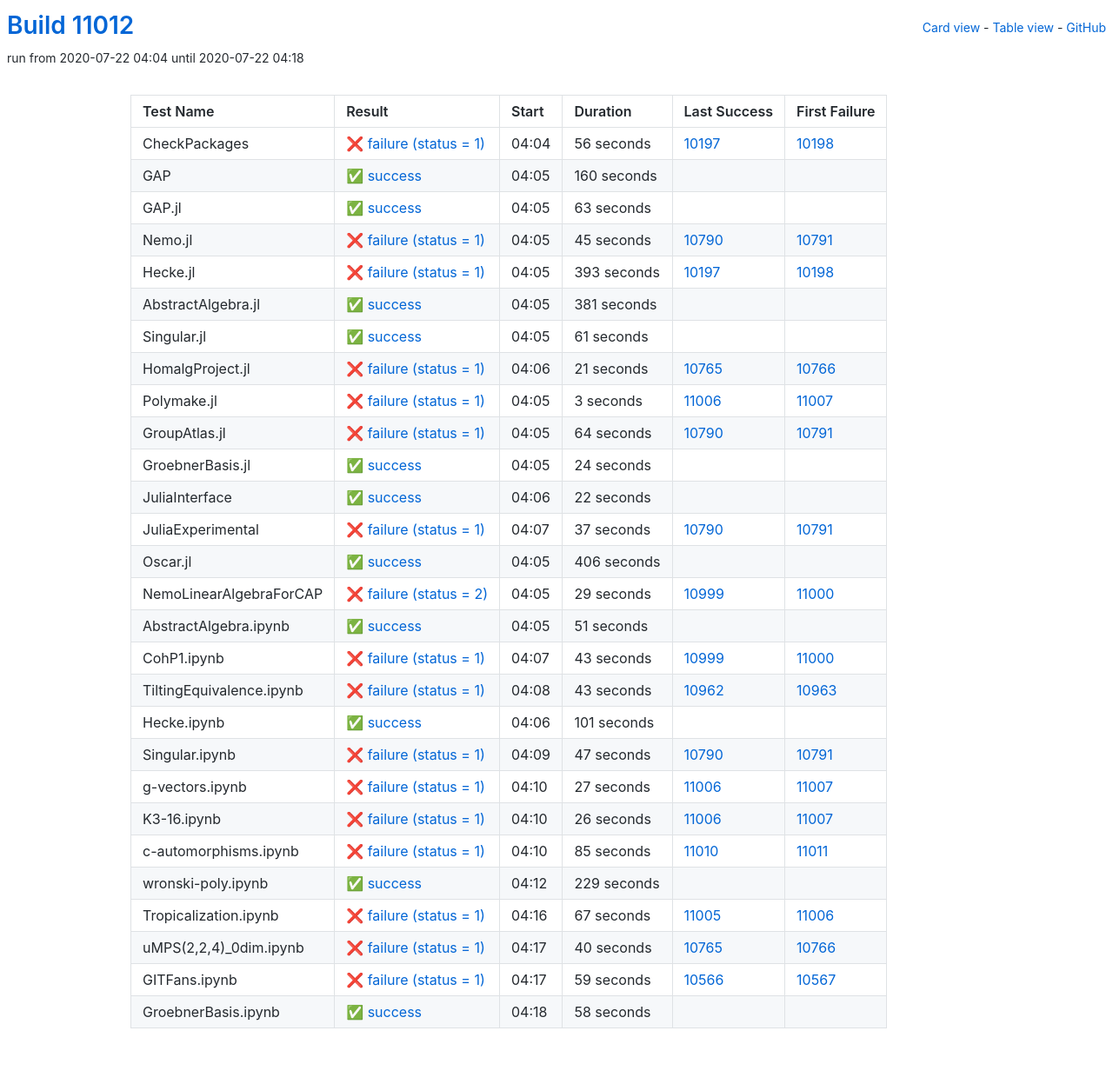
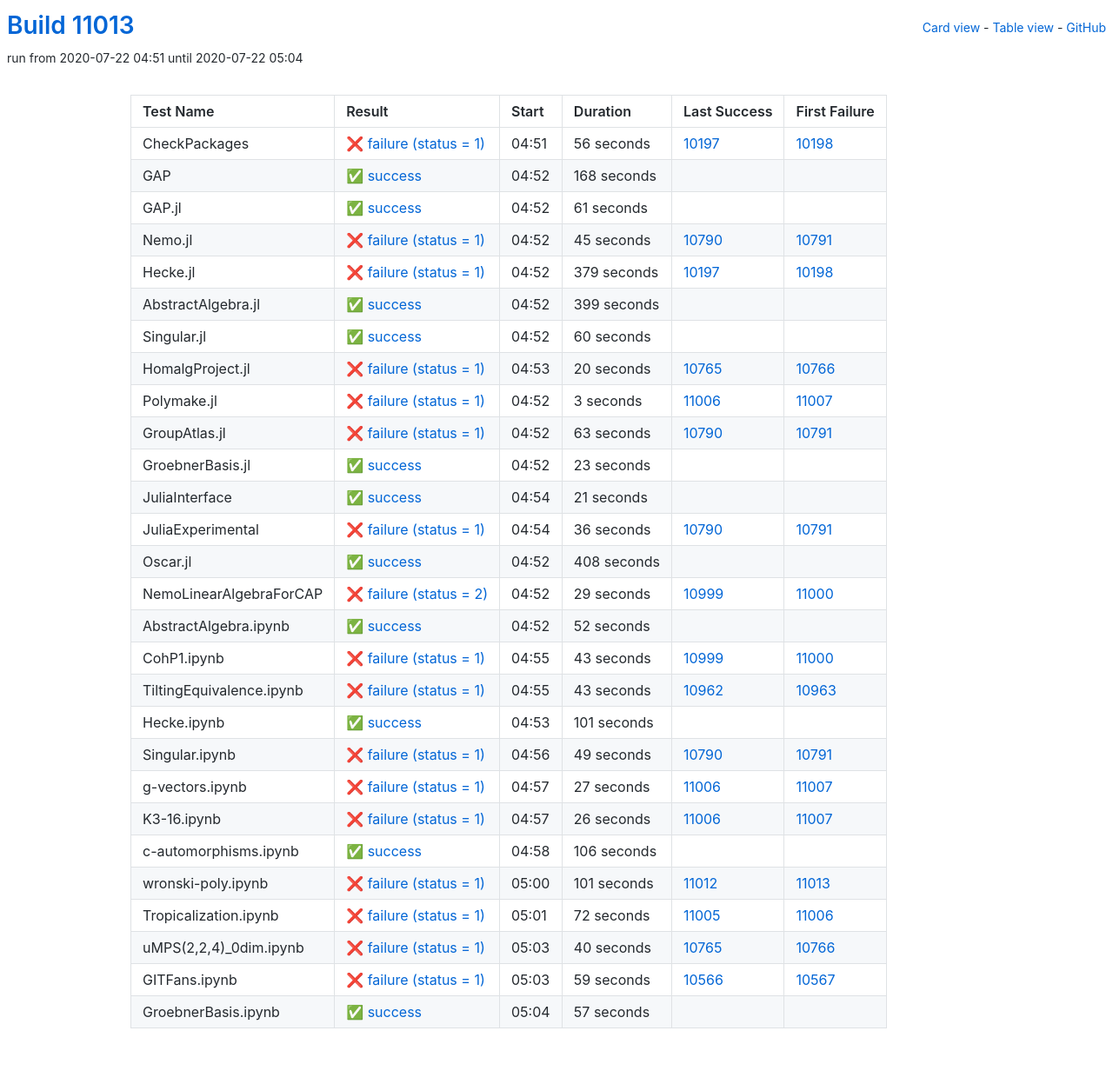
Before and after one commit to oscar-system/oscar-ci-status, a Jekyll site: the page built from table.html, in a window 1280 px wide. Shown: the whole page at 87% size. Built offline with Jekyll 4.4.1, drawn with Linux system fonts in a browser that asks for light colours.

Commit message:
Build #11013

```diff
--- a/_data/ci.yml
+++ b/_data/ci.yml
@@ -1,6 +1,6 @@
 ---
-build: 11012
-build_url: https://oscarci.mathematik.uni-kl.de/job/oscar/11012/
+build: 11013
+build_url: https://oscarci.mathematik.uni-kl.de/job/oscar/11013/
 job: oscar
 organization: oscar-system
 repo: oscar-ci-status
@@ -8,8 +8,8 @@
 tests:
 - name: CheckPackages
   id: checkpackages
-  log: https://oscarci.mathematik.uni-kl.de/job/oscar/11012/artifact/logs/build-11012/CheckPackages.log
-  start: 2020-07-22 04:04
+  log: https://oscarci.mathematik.uni-kl.de/job/oscar/11013/artifact/logs/build-11013/CheckPackages.log
+  start: 2020-07-22 04:51
   success: false
   exitcode: 1
   status: failure
@@ -20,32 +20,32 @@
   first_failure_url: https://oscarci.mathematik.uni-kl.de/job/oscar/10198/
 - name: GAP
   id: gap
-  log: https://oscarci.mathematik.uni-kl.de/job/oscar/11012/artifact/logs/build-11012/GAP.log
-  start: 2020-07-22 04:05
+  log: https://oscarci.mathematik.uni-kl.de/job/oscar/11013/artifact/logs/build-11013/GAP.log
+  start: 2020-07-22 04:52
   success: true
   exitcode: 0
   status: success
-  duration: 160
+  duration: 168
   last_success: false
   last_success_url:
   first_failure: false
   first_failure_url:
 - name: GAP.jl
   id: gap-jl
-  log: https://oscarci.mathematik.uni-kl.de/job/oscar/11012/artifact/logs/build-11012/GAP.jl.log
-  start: 2020-07-22 04:05
+  log: https://oscarci.mathematik.uni-kl.de/job/oscar/11013/artifact/logs/build-11013/GAP.jl.log
+  start: 2020-07-22 04:52
   success: true
   exitcode: 0
   status: success
-  duration: 63
+  duration: 61
   last_success: false
   last_success_url:
   first_failure: false
   first_failure_url:
 - name: Nemo.jl
   id: nemo-jl
-  log: https://oscarci.mathematik.uni-kl.de/job/oscar/11012/artifact/logs/build-11012/Nemo.jl.log
-  start: 2020-07-22 04:05
+  log: https://oscarci.mathematik.uni-kl.de/job/oscar/11013/artifact/logs/build-11013/Nemo.jl.log
+  start: 2020-07-22 04:52
   success: false
   exitcode: 1
   status: failure
@@ -56,56 +56,56 @@
   first_failure_url: https://oscarci.mathematik.uni-kl.de/job/oscar/10791/
 - name: Hecke.jl
   id: hecke-jl
-  log: https://oscarci.mathematik.uni-kl.de/job/oscar/11012/artifact/logs/build-11012/Hecke.jl.log
-  start: 2020-07-22 04:05
+  log: https://oscarci.mathematik.uni-kl.de/job/oscar/11013/artifact/logs/build-11013/Hecke.jl.log
+  start: 2020-07-22 04:52
   success: false
   exitcode: 1
   status: failure
-  duration: 393
+  duration: 379
   last_success: 10197
   last_success_url: https://oscarci.mathematik.uni-kl.de/job/oscar/10197/
   first_failure: 10198
   first_failure_url: https://oscarci.mathematik.uni-kl.de/job/oscar/10198/
 - name: AbstractAlgebra.jl
   id: abstractalgebra-jl
-  log: https://oscarci.mathematik.uni-kl.de/job/oscar/11012/artifact/logs/build-11012/AbstractAlgebra.jl.log
-  start: 2020-07-22 04:05
+  log: https://oscarci.mathematik.uni-kl.de/job/oscar/11013/artifact/logs/build-11013/AbstractAlgebra.jl.log
+  start: 2020-07-22 04:52
   success: true
   exitcode: 0
   status: success
-  duration: 381
+  duration: 399
   last_success: false
   last_success_url:
   first_failure: false
   first_failure_url:
 - name: Singular.jl
   id: singular-jl
-  log: https://oscarci.mathematik.uni-kl.de/job/oscar/11012/artifact/logs/build-11012/Singular.jl.log
-  start: 2020-07-22 04:05
+  log: https://oscarci.mathematik.uni-kl.de/job/oscar/11013/artifact/logs/build-11013/Singular.jl.log
+  start: 2020-07-22 04:52
   success: true
   exitcode: 0
   status: success
-  duration: 61
+  duration: 60
   last_success: false
   last_success_url:
   first_failure: false
   first_failure_url:
 - name: HomalgProject.jl
   id: homalgproject-jl
-  log: https://oscarci.mathematik.uni-kl.de/job/oscar/11012/artifact/logs/build-11012/HomalgProject.jl.log
-  start: 2020-07-22 04:06
+  log: https://oscarci.mathematik.uni-kl.de/job/oscar/11013/artifact/logs/build-11013/HomalgProject.jl.log
+  start: 2020-07-22 04:53
   success: false
   exitcode: 1
   status: failure
-  duration: 21
+  duration: 20
   last_success: 10765
   last_success_url: https://oscarci.mathematik.uni-kl.de/job/oscar/10765/
   first_failure: 10766
   first_failure_url: https://oscarci.mathematik.uni-kl.de/job/oscar/10766/
 - name: Polymake.jl
   id: polymake-jl
-  log: https://oscarci.mathematik.uni-kl.de/job/oscar/11012/artifact/logs/build-11012/Polymake.jl.log
-  start: 2020-07-22 04:05
+  log: https://oscarci.mathematik.uni-kl.de/job/oscar/11013/artifact/logs/build-11013/Polymake.jl.log
+  start: 2020-07-22 04:52
   success: false
   exitcode: 1
   status: failure
@@ -116,68 +116,68 @@
   first_failure_url: https://oscarci.mathematik.uni-kl.de/job/oscar/11007/
 - name: GroupAtlas.jl
   id: groupatlas-jl
-  log: https://oscarci.mathematik.uni-kl.de/job/oscar/11012/artifact/logs/build-11012/GroupAtlas.jl.log
-  start: 2020-07-22 04:05
+  log: https://oscarci.mathematik.uni-kl.de/job/oscar/11013/artifact/logs/build-11013/GroupAtlas.jl.log
+  start: 2020-07-22 04:52
   success: false
   exitcode: 1
   status: failure
-  duration: 64
+  duration: 63
   last_success: 10790
   last_success_url: https://oscarci.mathematik.uni-kl.de/job/oscar/10790/
   first_failure: 10791
   first_failure_url: https://oscarci.mathematik.uni-kl.de/job/oscar/10791/
 - name: GroebnerBasis.jl
   id: groebnerbasis-jl
-  log: https://oscarci.mathematik.uni-kl.de/job/oscar/11012/artifact/logs/build-11012/GroebnerBasis.jl.log
-  start: 2020-07-22 04:05
+  log: https://oscarci.mathematik.uni-kl.de/job/oscar/11013/artifact/logs/build-11013/GroebnerBasis.jl.log
+  start: 2020-07-22 04:52
   success: true
   exitcode: 0
   status: success
-  duration: 24
+  duration: 23
   last_success: false
   last_success_url:
   first_failure: false
   first_failure_url:
 - name: JuliaInterface
   id: juliainterface
-  log: https://oscarci.mathematik.uni-kl.de/job/oscar/11012/artifact/logs/build-11012/JuliaInterface.log
-  start: 2020-07-22 04:06
+  log: https://oscarci.mathematik.uni-kl.de/job/oscar/11013/artifact/logs/build-11013/JuliaInterface.log
+  start: 2020-07-22 04:54
   success: true
   exitcode: 0
   status: success
-  duration: 22
+  duration: 21
   last_success: false
   last_success_url:
   first_failure: false
   first_failure_url:
 - name: JuliaExperimental
   id: juliaexperimental
-  log: https://oscarci.mathematik.uni-kl.de/job/oscar/11012/artifact/logs/build-11012/JuliaExperimental.log
-  start: 2020-07-22 04:07
+  log: https://oscarci.mathematik.uni-kl.de/job/oscar/11013/artifact/logs/build-11013/JuliaExperimental.log
+  start: 2020-07-22 04:54
   success: false
   exitcode: 1
   status: failure
-  duration: 37
+  duration: 36
   last_success: 10790
   last_success_url: https://oscarci.mathematik.uni-kl.de/job/oscar/10790/
   first_failure: 10791
   first_failure_url: https://oscarci.mathematik.uni-kl.de/job/oscar/10791/
 - name: Oscar.jl
   id: oscar-jl
-  log: https://oscarci.mathematik.uni-kl.de/job/oscar/11012/artifact/logs/build-11012/Oscar.jl.log
-  start: 2020-07-22 04:05
+  log: https://oscarci.mathematik.uni-kl.de/job/oscar/11013/artifact/logs/build-11013/Oscar.jl.log
+  start: 2020-07-22 04:52
   success: true
   exitcode: 0
   status: success
-  duration: 406
+  duration: 408
   last_success: false
   last_success_url:
   first_failure: false
   first_failure_url:
 - name: NemoLinearAlgebraForCAP
   id: nemolinearalgebraforcap
-  log: https://oscarci.mathematik.uni-kl.de/job/oscar/11012/artifact/logs/build-11012/NemoLinearAlgebraForCAP.log
-  start: 2020-07-22 04:05
+  log: https://oscarci.mathematik.uni-kl.de/job/oscar/11013/artifact/logs/build-11013/NemoLinearAlgebraForCAP.log
+  start: 2020-07-22 04:52
   success: false
   exitcode: 2
   status: failure
@@ -188,20 +188,20 @@
   first_failure_url: https://oscarci.mathematik.uni-kl.de/job/oscar/11000/
 - name: AbstractAlgebra.ipynb
   id: abstractalgebra-ipynb
-  log: https://oscarci.mathematik.uni-kl.de/job/oscar/11012/artifact/logs/build-11012/AbstractAlgebra.ipynb.log
-  start: 2020-07-22 04:05
+  log: https://oscarci.mathematik.uni-kl.de/job/oscar/11013/artifact/logs/build-11013/AbstractAlgebra.ipynb.log
+  start: 2020-07-22 04:52
   success: true
   exitcode: 0
   status: success
-  duration: 51
+  duration: 52
   last_success: false
   last_success_url:
   first_failure: false
   first_failure_url:
 - name: CohP1.ipynb
   id: cohp1-ipynb
-  log: https://oscarci.mathematik.uni-kl.de/job/oscar/11012/artifact/logs/build-11012/CohP1.ipynb.log
-  start: 2020-07-22 04:07
+  log: https://oscarci.mathematik.uni-kl.de/job/oscar/11013/artifact/logs/build-11013/CohP1.ipynb.log
+  start: 2020-07-22 04:55
   success: false
   exitcode: 1
   status: failure
@@ -212,8 +212,8 @@
   first_failure_url: https://oscarci.mathematik.uni-kl.de/job/oscar/11000/
 - name: TiltingEquivalence.ipynb
   id: tiltingequivalence-ipynb
-  log: https://oscarci.mathematik.uni-kl.de/job/oscar/11012/artifact/logs/build-11012/TiltingEquivalence.ipynb.log
-  start: 2020-07-22 04:08
+  log: https://oscarci.mathematik.uni-kl.de/job/oscar/11013/artifact/logs/build-11013/TiltingEquivalence.ipynb.log
+  start: 2020-07-22 04:55
   success: false
   exitcode: 1
   status: failure
@@ -224,8 +224,8 @@
   first_failure_url: https://oscarci.mathematik.uni-kl.de/job/oscar/10963/
 - name: Hecke.ipynb
   id: hecke-ipynb
-  log: https://oscarci.mathematik.uni-kl.de/job/oscar/11012/artifact/logs/build-11012/Hecke.ipynb.log
-  start: 2020-07-22 04:06
+  log: https://oscarci.mathematik.uni-kl.de/job/oscar/11013/artifact/logs/build-11013/Hecke.ipynb.log
+  start: 2020-07-22 04:53
   success: true
   exitcode: 0
   status: success
@@ -236,20 +236,20 @@
   first_failure_url:
 - name: Singular.ipynb
   id: singular-ipynb
-  log: https://oscarci.mathematik.uni-kl.de/job/oscar/11012/artifact/logs/build-11012/Singular.ipynb.log
-  start: 2020-07-22 04:09
+  log: https://oscarci.mathematik.uni-kl.de/job/oscar/11013/artifact/logs/build-11013/Singular.ipynb.log
+  start: 2020-07-22 04:56
   success: false
   exitcode: 1
   status: failure
-  duration: 47
+  duration: 49
   last_success: 10790
   last_success_url: https://oscarci.mathematik.uni-kl.de/job/oscar/10790/
   first_failure: 10791
   first_failure_url: https://oscarci.mathematik.uni-kl.de/job/oscar/10791/
 - name: g-vectors.ipynb
   id: g-vectors-ipynb
-  log: https://oscarci.mathematik.uni-kl.de/job/oscar/11012/artifact/logs/build-11012/g-vectors.ipynb.log
-  start: 2020-07-22 04:10
+  log: https://oscarci.mathematik.uni-kl.de/job/oscar/11013/artifact/logs/build-11013/g-vectors.ipynb.log
+  start: 2020-07-22 04:57
   success: false
   exitcode: 1
   status: failure
@@ -260,8 +260,8 @@
   first_failure_url: https://oscarci.mathematik.uni-kl.de/job/oscar/11007/
 - name: K3-16.ipynb
   id: k3-16-ipynb
-  log: https://oscarci.mathematik.uni-kl.de/job/oscar/11012/artifact/logs/build-11012/K3-16.ipynb.log
-  start: 2020-07-22 04:10
+  log: https://oscarci.mathematik.uni-kl.de/job/oscar/11013/artifact/logs/build-11013/K3-16.ipynb.log
+  start: 2020-07-22 04:57
   success: false
   exitcode: 1
   status: failure
@@ -272,44 +272,44 @@
   first_failure_url: https://oscarci.mathematik.uni-kl.de/job/oscar/11007/
 - name: c-automorphisms.ipynb
   id: c-automorphisms-ipynb
-  log: https://oscarci.mathematik.uni-kl.de/job/oscar/11012/artifact/logs/build-11012/c-automorphisms.ipynb.log
-  start: 2020-07-22 04:10
-  success: false
-  exitcode: 1
-  status: failure
-  duration: 85
-  last_success: 11010
-  last_success_url: https://oscarci.mathematik.uni-kl.de/job/oscar/11010/
-  first_failure: 11011
-  first_failure_url: https://oscarci.mathematik.uni-kl.de/job/oscar/11011/
-- name: wronski-poly.ipynb
-  id: wronski-poly-ipynb
-  log: https://oscarci.mathematik.uni-kl.de/job/oscar/11012/artifact/logs/build-11012/wronski-poly.ipynb.log
-  start: 2020-07-22 04:12
+  log: https://oscarci.mathematik.uni-kl.de/job/oscar/11013/artifact/logs/build-11013/c-automorphisms.ipynb.log
+  start: 2020-07-22 04:58
   success: true
   exitcode: 0
   status: success
-  duration: 229
+  duration: 106
   last_success: false
   last_success_url:
   first_failure: false
   first_failure_url:
-- name: Tropicalization.ipynb
-  id: tropicalization-ipynb
-  log: https://oscarci.mathematik.uni-kl.de/job/oscar/11012/artifact/logs/build-11012/Tropicalization.ipynb.log
-  start: 2020-07-22 04:16
+- name: wronski-poly.ipynb
+  id: wronski-poly-ipynb
+  log: https://oscarci.mathematik.uni-kl.de/job/oscar/11013/artifact/logs/build-11013/wronski-poly.ipynb.log
+  start: 2020-07-22 05:00
   success: false
   exitcode: 1
   status: failure
-  duration: 67
+  duration: 101
+  last_success: 11012
+  last_success_url: https://oscarci.mathematik.uni-kl.de/job/oscar/11012/
+  first_failure: 11013
+  first_failure_url: https://oscarci.mathematik.uni-kl.de/job/oscar/11013/
+- name: Tropicalization.ipynb
+  id: tropicalization-ipynb
+  log: https://oscarci.mathematik.uni-kl.de/job/oscar/11013/artifact/logs/build-11013/Tropicalization.ipynb.log
+  start: 2020-07-22 05:01
+  success: false
+  exitcode: 1
+  status: failure
+  duration: 72
   last_success: 11005
   last_success_url: https://oscarci.mathematik.uni-kl.de/job/oscar/11005/
   first_failure: 11006
   first_failure_url: https://oscarci.mathematik.uni-kl.de/job/oscar/11006/
 - name: uMPS(2,2,4)_0dim.ipynb
   id: umps-2-2-4-0dim-ipynb
-  log: https://oscarci.mathematik.uni-kl.de/job/oscar/11012/artifact/logs/build-11012/uMPS-2-2-4-_0dim.ipynb.log
-  start: 2020-07-22 04:17
+  log: https://oscarci.mathematik.uni-kl.de/job/oscar/11013/artifact/logs/build-11013/uMPS-2-2-4-_0dim.ipynb.log
+  start: 2020-07-22 05:03
   success: false
   exitcode: 1
   status: failure
@@ -320,8 +320,8 @@
   first_failure_url: https://oscarci.mathematik.uni-kl.de/job/oscar/10766/
 - name: GITFans.ipynb
   id: gitfans-ipynb
-  log: https://oscarci.mathematik.uni-kl.de/job/oscar/11012/artifact/logs/build-11012/GITFans.ipynb.log
-  start: 2020-07-22 04:17
+  log: https://oscarci.mathematik.uni-kl.de/job/oscar/11013/artifact/logs/build-11013/GITFans.ipynb.log
+  start: 2020-07-22 05:03
   success: false
   exitcode: 1
   status: failure
@@ -332,12 +332,12 @@
   first_failure_url: https://oscarci.mathematik.uni-kl.de/job/oscar/10567/
 - name: GroebnerBasis.ipynb
   id: groebnerbasis-ipynb
-  log: https://oscarci.mathematik.uni-kl.de/job/oscar/11012/artifact/logs/build-11012/GroebnerBasis.ipynb.log
-  start: 2020-07-22 04:18
+  log: https://oscarci.mathematik.uni-kl.de/job/oscar/11013/artifact/logs/build-11013/GroebnerBasis.ipynb.log
+  start: 2020-07-22 05:04
   success: true
   exitcode: 0
   status: success
-  duration: 58
+  duration: 57
   last_success: false
   last_success_url:
   first_failure: false
```
Also changed, not shown: README.md.
